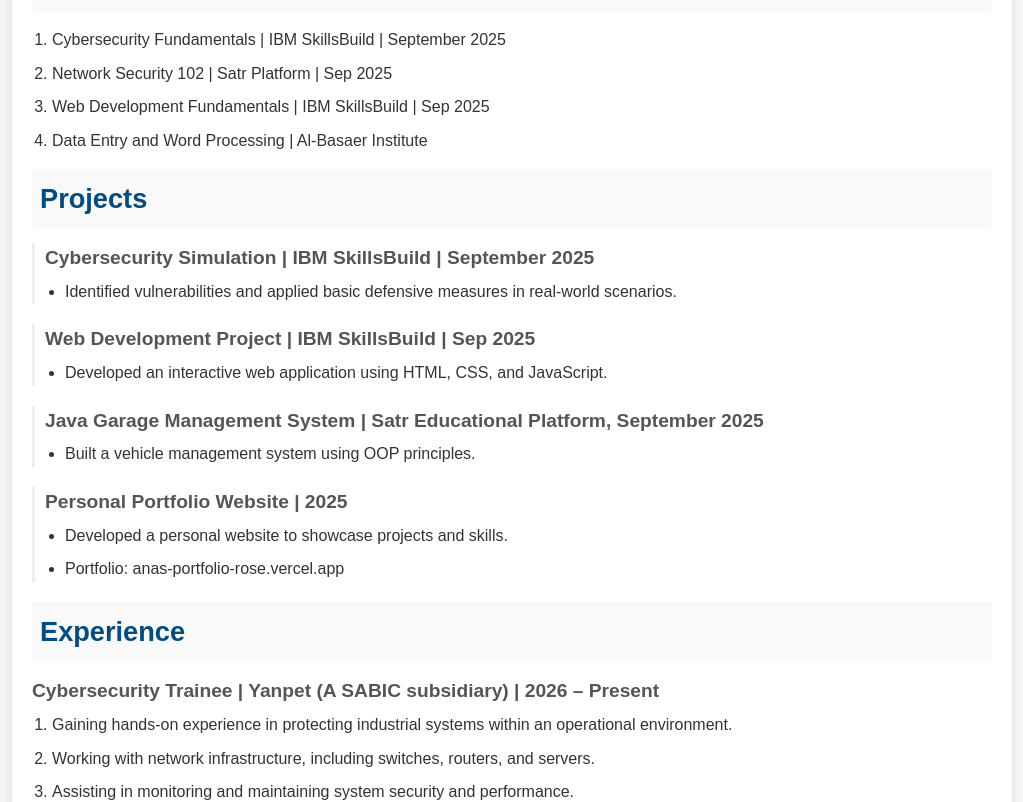
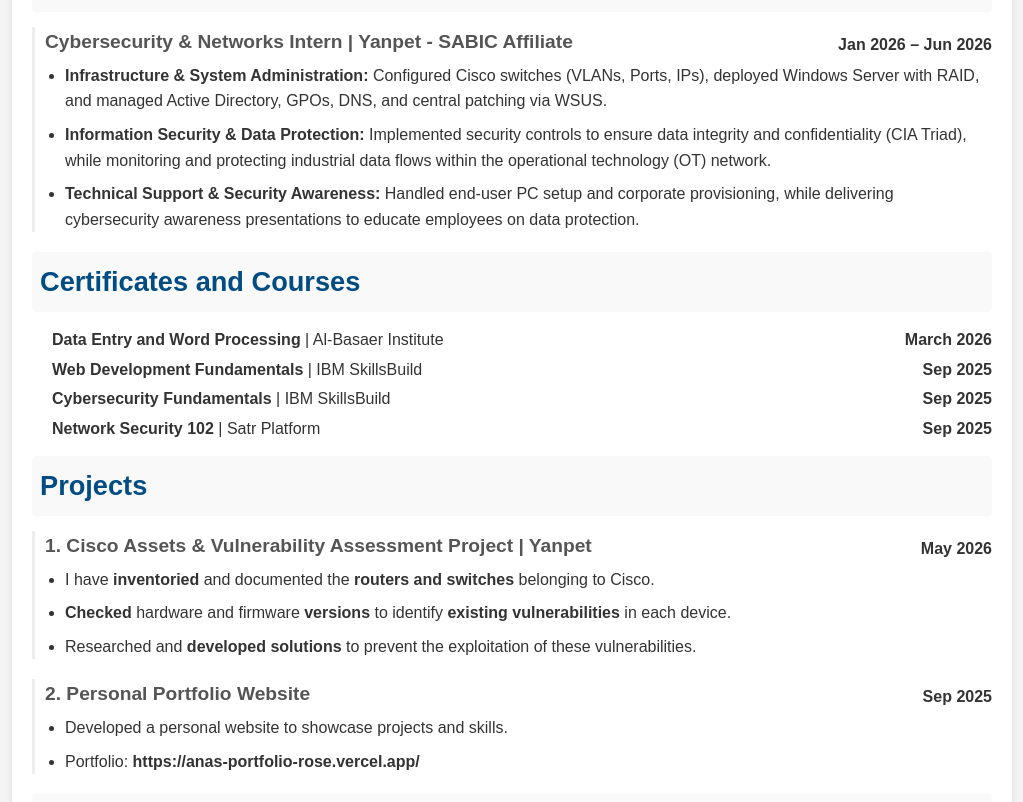
Before and after one commit to anasdkil336699-dot/anas-portfolio, a React (Create React App) app: page / in a window 1280 px wide. Shown: the part 981-1783 px from the top of the page, without its empty margins (128-1151 px from the left). Built offline with nearby package versions, Linux system fonts and the light colour scheme.

Commit message:
Revise Cv component with updated experience and projectsتحديث
Updated the Cv component to reflect new internship experience and project details.

```diff
--- a/src/Cv.js
+++ b/src/Cv.js
@@ -29,70 +29,70 @@
         </li>
       </ul>
 
+<h3>Experience</h3>
+
+      <article>
+        <div style={{ display: 'flex', justifyContent: 'between', alignItems: 'center', flexWrap: 'wrap' }}>
+          <h4>Cybersecurity & Networks Intern | Yanpet - SABIC Affiliate</h4>
+          <span style={{ fontWeight: 'bold', marginLeft: 'auto' }}>Jan 2026 – Jun 2026</span>
+        </div>
+        <ul>
+          <li>
+            <strong>Infrastructure & System Administration:</strong> Configured Cisco switches (VLANs, Ports, IPs), deployed Windows Server with RAID, and managed Active Directory, GPOs, DNS, and central patching via WSUS.
+          </li>
+          <li>
+            <strong>Information Security & Data Protection:</strong> Implemented security controls to ensure data integrity and confidentiality (CIA Triad), while monitoring and protecting industrial data flows within the operational technology (OT) network.
+          </li>
+          <li>
+            <strong>Technical Support & Security Awareness:</strong> Handled end-user PC setup and corporate provisioning, while delivering cybersecurity awareness presentations to educate employees on data protection.
+          </li>
+        </ul>
+      </article>
+
       <h3>Certificates and Courses</h3>
       <ol>
-        <li>Cybersecurity Fundamentals | IBM SkillsBuild | September 2025</li>
-        <li>Network Security 102 | Satr Platform | Sep 2025</li>
-        <li>Web Development Fundamentals | IBM SkillsBuild | Sep 2025 </li>
-        <li>Data Entry and Word Processing | Al-Basaer Institute  </li>
+        <li style={{ display: 'flex', justifyContent: 'between', marginBottom: '4px' }}>
+          <span><strong>Data Entry and Word Processing</strong> | Al-Basaer Institute</span>
+          <span style={{ fontWeight: 'bold', marginLeft: 'auto' }}>March 2026</span>
+        </li>
+        <li style={{ display: 'flex', justifyContent: 'between', marginBottom: '4px' }}>
+          <span><strong>Web Development Fundamentals</strong> | IBM SkillsBuild</span>
+          <span style={{ fontWeight: 'bold', marginLeft: 'auto' }}>Sep 2025</span>
+        </li>
+        <li style={{ display: 'flex', justifyContent: 'between', marginBottom: '4px' }}>
+          <span><strong>Cybersecurity Fundamentals</strong> | IBM SkillsBuild</span>
+          <span style={{ fontWeight: 'bold', marginLeft: 'auto' }}>Sep 2025</span>
+        </li>
+        <li style={{ display: 'flex', justifyContent: 'between', marginBottom: '4px' }}>
+          <span><strong>Network Security 102</strong> | Satr Platform</span>
+          <span style={{ fontWeight: 'bold', marginLeft: 'auto' }}>Sep 2025</span>
+        </li>
       </ol>
 
       <h3>Projects</h3>
 
       <article>
-        <h4>Cybersecurity Simulation | IBM SkillsBuild | September 2025</h4>
+        <div style={{ display: 'flex', justifyContent: 'between', alignItems: 'center', flexWrap: 'wrap' }}>
+          <h4>1. Cisco Assets & Vulnerability Assessment Project | Yanpet</h4>
+          <span style={{ fontWeight: 'bold', marginLeft: 'auto' }}>May 2026</span>
+        </div>
         <ul>
-          <li>
-           Identified vulnerabilities and applied basic defensive measures in real-world scenarios.
-          </li>
+          <li>I have <strong>inventoried</strong> and documented the <strong>routers and switches</strong> belonging to Cisco.</li>
+          <li><strong>Checked</strong> hardware and firmware <strong>versions</strong> to identify <strong>existing vulnerabilities</strong> in each device.</li>
+          <li>Researched and <strong>developed solutions</strong> to prevent the exploitation of these vulnerabilities.</li>
         </ul>
       </article>
 
       <article>
-        <h4>Web Development Project | IBM SkillsBuild | Sep 2025</h4>
+        <div style={{ display: 'flex', justifyContent: 'between', alignItems: 'center', flexWrap: 'wrap' }}>
+          <h4>2. Personal Portfolio Website</h4>
+          <span style={{ fontWeight: 'bold', marginLeft: 'auto' }}>Sep 2025</span>
+        </div>
         <ul>
-          <li>
-            Developed an interactive web application using HTML, CSS, and JavaScript.
-          </li>
+          <li>Developed a personal website to showcase projects and skills.</li>
+          <li>Portfolio: <strong>https://anas-portfolio-rose.vercel.app/</strong></li>
         </ul>
       </article>
-
-      <article>
-        <h4>
-          Java Garage Management System | Satr Educational Platform, September
-          2025
-        </h4>
-        <ul>
-          <li>
-            Built a vehicle management system using OOP principles.
-          </li>
-        </ul>
-      </article>
-
-      <article>
-        <h4>
-          Personal Portfolio Website | 2025
-        </h4>
-        <ul>
-          <li>
-           Developed a personal website to showcase projects and skills.
-          </li>
-          <li>
-           Portfolio: anas-portfolio-rose.vercel.app
-          </li>
-        </ul>
-      </article>
-
-      <h3> Experience</h3>
-      <h4>
-        Cybersecurity Trainee | Yanpet (A SABIC subsidiary) | 2026 – Present
-      </h4>
-      <ol>
-        <li>Gaining hands-on experience in protecting industrial systems within an operational environment.</li>
-        <li> Working with network infrastructure, including switches, routers, and servers.</li>
-        <li> Assisting in monitoring and maintaining system security and performance.</li>
-        <li>Supporting basic network and system-related tasks within the I&CS department.</li>
-      </ol>
 
 
       <h3>Skills</h3>
```
